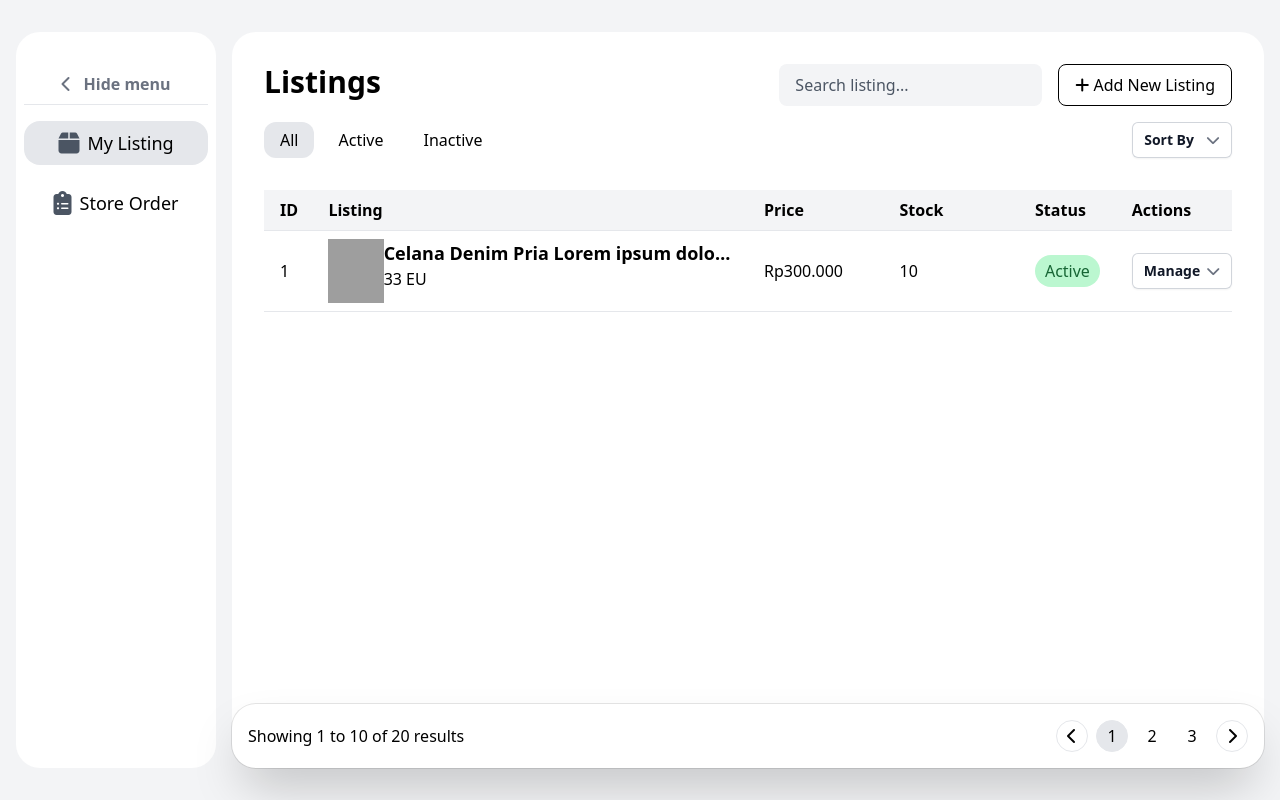
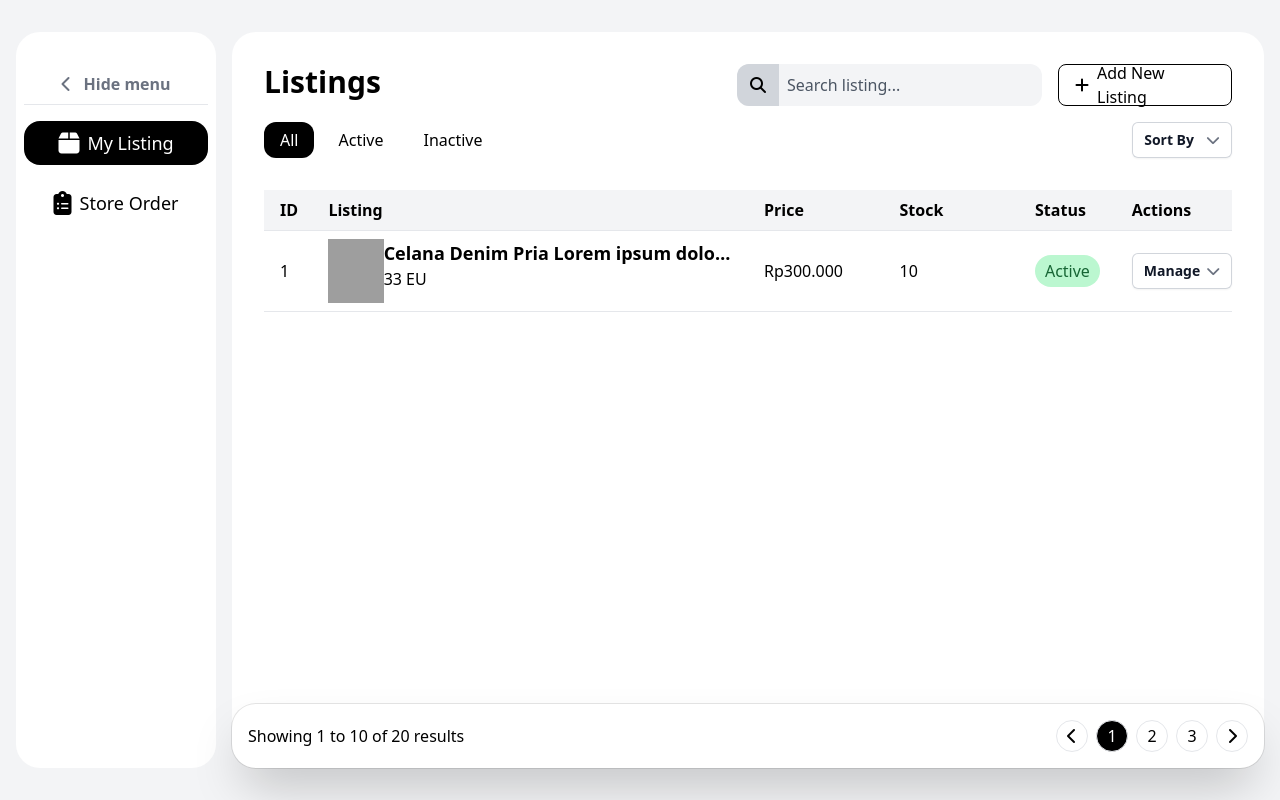
Before and after one commit to Fashionpedia-A2/fashionpedia-frontend, a Django app: page /sell/my-listing/ in a window 1280 px wide. Run offline with Django 5.2, Linux system fonts and the light colour scheme; some libraries are stand-ins or nearby versions; grey boxes are pictures that could not be loaded.

Commit message:
feat: add search bar interaction and refactor

```diff
--- a/sell/static/js/searchbar.js
+++ b/sell/static/js/searchbar.js
@@ -0,0 +1,24 @@
+const onSearch = () => {
+  const searchInput = document.getElementById('search-input');
+  const searchQuery = searchInput.value.trim();
+  if (!searchQuery) return
+  const url = new URL(window.location);
+  url.searchParams.set('q', searchQuery);
+  window.location.href = url.href;
+};
+
+document.addEventListener('DOMContentLoaded', function () {
+  const searchInput = document.getElementById('search-input');
+  const searchButton = document.getElementById('search-button');
+
+  searchButton.addEventListener('click', onSearch);
+  searchInput.addEventListener('keyup', function (e) {
+    if (e.key === 'Enter') onSearch()
+  });
+
+  let urlQuery = (new URL(window.location)).searchParams.get('q');
+  if (urlQuery) {
+    searchInput.value = urlQuery;
+    searchInput.focus();
+  }
+});
--- a/sell/static/js/seller_listing.js
+++ b/sell/static/js/seller_listing.js
@@ -8,7 +8,7 @@ document.addEventListener('DOMContentLoaded', function () {
   statusButtons.forEach(button => {
     const status = button.getAttribute('data-status');
     if (status === urlStatus) {
-      button.classList.add('bg-gray-200', 'hover:bg-gray-300');
+      button.classList.add('selected');
     }
     button.addEventListener('click', function (e) {
       const url = new URL(window.location);
@@ -27,7 +27,7 @@ document.addEventListener('DOMContentLoaded', function () {
   sortButtons.forEach(button => {
     const sort = button.getAttribute('data-sort');
     if (sort === urlSort) {
-      button.classList.add('bg-gray-200', 'hover:bg-gray-300');
+      button.classList.add('selected');
       sortValueText.textContent = ' : '+button.textContent;
     }
     button.addEventListener('click', function (e) {
--- a/sell/templates/seller_listing.html
+++ b/sell/templates/seller_listing.html
@@ -25,11 +25,11 @@
       }
 
       .nav-page {
-        @apply h-8 w-8 flex justify-center items-center rounded-full hover:bg-gray-50
+        @apply h-8 w-8 flex justify-center items-center rounded-full hover:bg-gray-100 border
       }
 
-      .nav-page-selected {
-        @apply border bg-gray-200 hover:bg-gray-300
+      .selected {
+        @apply bg-black hover:!bg-gray-700 text-white
       }
 
       .dropdown-button {
@@ -37,7 +37,7 @@
       }
 
       .dropdown-item {
-        @apply w-full text-start text-gray-700 hover:bg-gray-100 hover:text-gray-900 block px-4 py-2 text-sm
+        @apply w-full text-start  hover:bg-gray-100 hover:text-gray-900 block px-4 py-2 text-sm
       }
 
       .dropdown-menu-container {
@@ -46,10 +46,6 @@
 
       .side-menu {
         @apply flex justify-center items-center p-2 rounded-2xl hover:bg-gray-100
-      }
-
-      .side-menu-selected {
-        @apply bg-gray-200 hover:bg-gray-300
       }
 
       .side-expanded {
@@ -73,22 +69,27 @@
           <span class="side-menu-text font-semibold">Hide menu</span>
         </button>
       </div>
-      <a href="#" title="My Listing" class="side-menu side-menu-selected">
-        <i class="fa-solid fa-box mr-2 text-2xl text-gray-600"></i>
+      <a href="#" title="My Listing" class="side-menu selected">
+        <i class="fa-solid fa-box mr-2 text-2xl "></i>
         <span class="side-menu-text text-lg">My Listing</span>
       </a>
       <a href="#" title="Store Order" class="side-menu">
-        <i class="fa-solid fa-clipboard-list mr-2 text-2xl text-gray-600"></i>
+        <i class="fa-solid fa-clipboard-list mr-2 text-2xl "></i>
         <span class="side-menu-text text-lg">Store Order</span>
       </a>
     </nav>
     <section class="min-w-[800px] w-full bg-white rounded-3xl p-8 relative">
       <div class="flex flex-row justify-between">
         <h1 class="text-3xl font-semibold">Listings</h1>
-        <div class="flex gap-x-4">
-          <input type="text" name="search" id="search" placeholder="Search listing..."
-            class="bg-gray-100 rounded-lg px-4 py-2 placeholder-gray-600">
-          <a href="#" class="btn-secondary px-4 py-2">
+        <div class="flex gap-x-4 w-fit">
+          <div id="search-bar" class="flex bg-gray-100 pr-4 rounded-xl">
+            <button id="search-button" class="h-full bg-gray-300 aspect-square rounded-l-xl">
+              <i class="fa-solid fa-magnifying-glass"></i>
+            </button>
+            <input type="text" name="search" id="search-input" placeholder="Search listing..."
+              class="bg-gray-100 placeholder-gray-600 p-2 active:outline-none focus:outline-none">
+          </div>
+          <a href="#" class="btn-secondary flex justify-between items-center gap-x-2 px-4 py-2 w-[200px]">
             <i class="fa-solid fa-plus"></i>
             <span>Add New Listing</span>
           </a>
@@ -111,7 +112,7 @@
             </div>
             <div class="dropdown-menu-container hidden" role="menu" aria-orientation="vertical"
               aria-labelledby="dropdown-sort" tabindex="-1">
-              <div class="py-1" role="none">
+              <div class="py-1 text-gray-700" role="none">
                 <button class="dropdown-item sort-by-button" role="menuitem" data-sort="name-ASC">
                   <span>Nama (A-Z)</span>
                 </button>
@@ -199,7 +200,7 @@
         <span>Showing 1 to 10 of 20 results</span>
         <div class="flex gap-x-2">
           <a href="#" class="nav-page border"><i class="fa-solid fa-chevron-left"></i></a>
-          <a href="#" class="nav-page nav-page-selected">1</a>
+          <a href="#" class="nav-page selected">1</a>
           <a href="#" class="nav-page">2</a>
           <a href="#" class="nav-page">3</a>
           <a href="#" class="nav-page border"><i class="fa-solid fa-chevron-right"></i></a>
@@ -211,6 +212,7 @@
   <script src="{% static 'js/seller_listing.js' %}" type='module'></script>
   <script src="{% static 'js/dropdown.js' %}" type='module'></script>
   <script src="{% static 'js/sidebar.js' %}" type='module'></script>
+  <script src="{% static 'js/searchbar.js' %}" type='module'></script>
 </body>
 
 </html>
```
